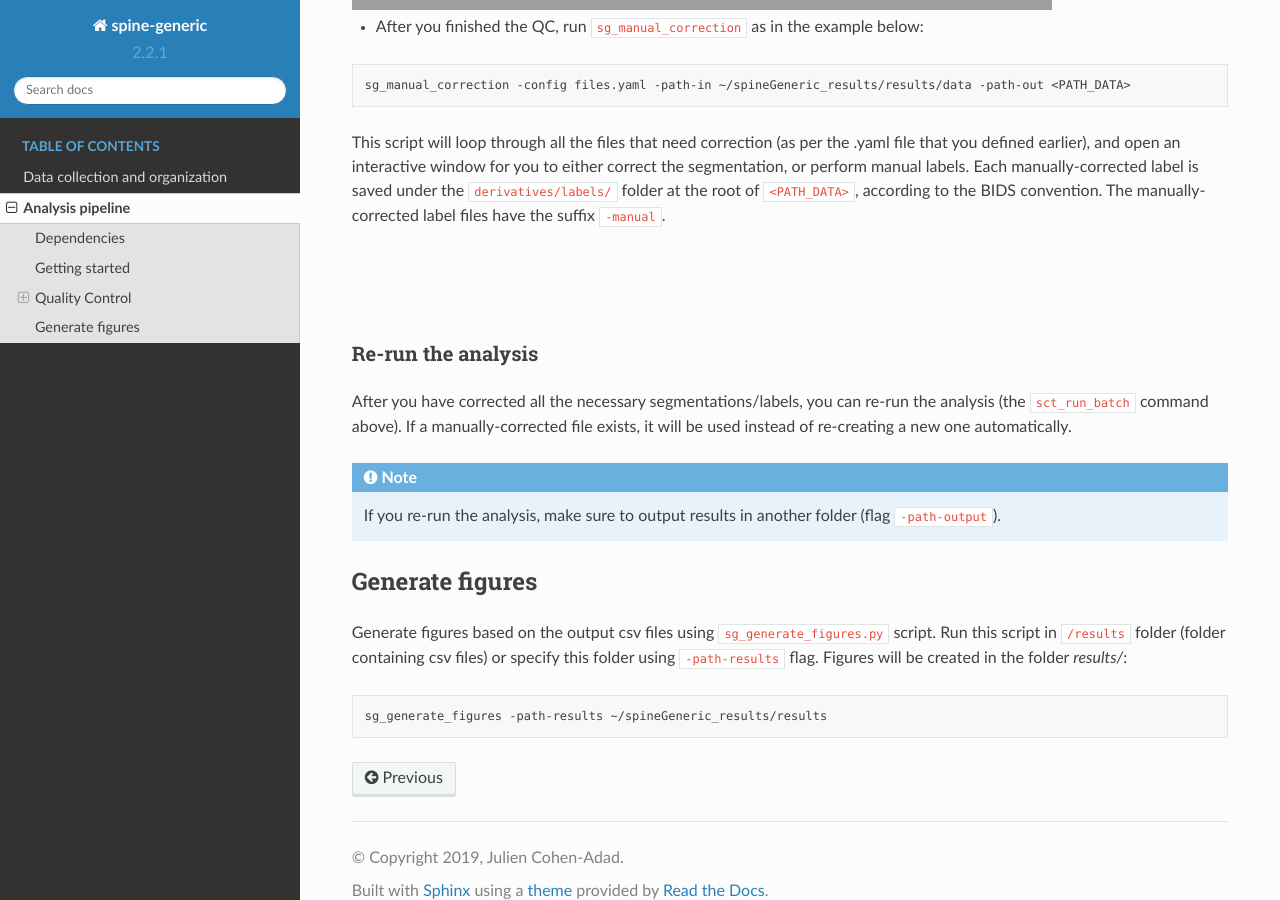
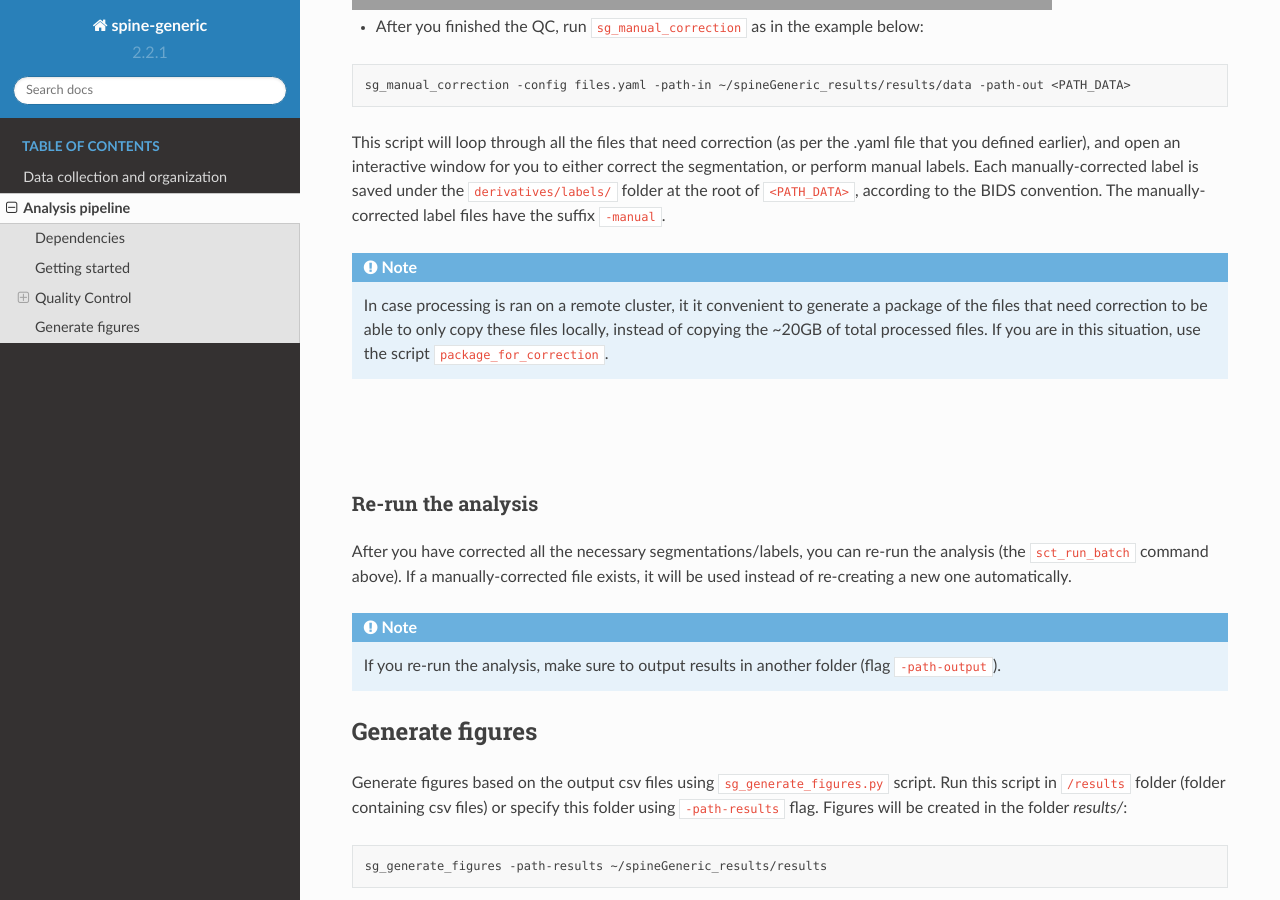
Before and after one commit to spine-generic/spine-generic, a Sphinx documentation site: the page built from docs/analysis_pipeline.rst, in a window 1280 px wide and 900 px high, scrolled down 3456 px. Built offline with Sphinx 7.4.7 and the Read the Docs theme 2.0.0, drawn with Linux system fonts in a browser that asks for light colours; grey boxes are pictures that could not be loaded.

Commit message:
Added doc for package_for_correction

```diff
--- a/docs/analysis_pipeline.rst
+++ b/docs/analysis_pipeline.rst
@@ -153,6 +153,12 @@ and open an interactive window for you to either correct the segmentation, or pe
 manually-corrected label is saved under the ``derivatives/labels/`` folder at the root of ``<PATH_DATA>``,
 according to the BIDS convention. The manually-corrected label files have the suffix ``-manual``.
 
+.. note::
+
+   In case processing is ran on a remote cluster, it it convenient to generate a package of the files that need
+   correction to be able to only copy these files locally, instead of copying the ~20GB of total processed files.
+   If you are in this situation, use the script ``package_for_correction``.
+
 
 Re-run the analysis
 ^^^^^^^^^^^^^^^^^^^
```
